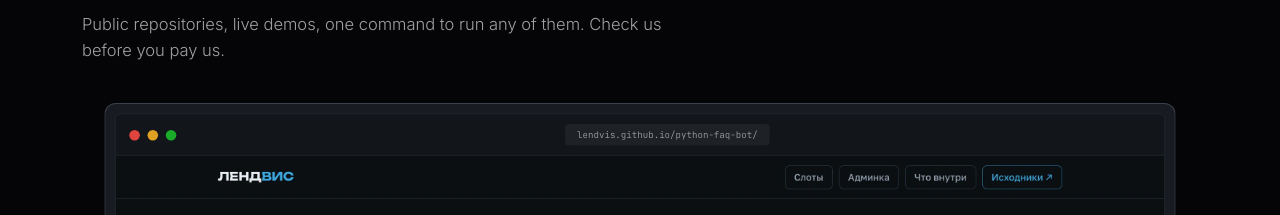
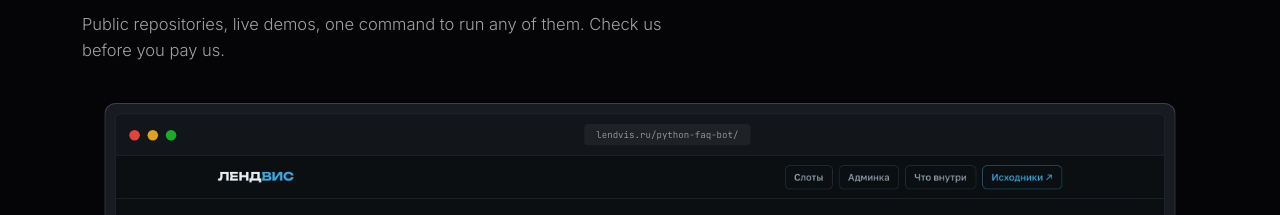
Before and after one commit to Olegg000/lendvis, a React (Vite) app: page / in a window 1280 px wide. Shown: the part 1420-1635 px from the top of the page. Built offline with nearby package versions, Linux system fonts and the light colour scheme; a web font is replaced by a local one.

Commit message:
Все демо на своём сервере: quiz, drawer, бот, умный дом, блокчейн, разбор багов под lendvis.ru; бренд «Лендвис» приведён к эталону на страницах бота и блокчейна

```diff
--- a/src/data.ts
+++ b/src/data.ts
@@ -44,7 +44,7 @@ export const projects: Project[] = [
       'A booking bot for service businesses that runs the schedule itself: the client picks a service and a free slot right in the chat, slots are computed from the service duration, and a partial unique index makes a double booking impossible even under a race. It reminds clients a day and two hours ahead, and the owner gets an admin panel with the schedule, 30-day revenue and conversion. 109 tests, none needing a network or a live token.',
     stack: ['Python', 'aiogram 3', 'SQLAlchemy 2', 'SQLite'],
     repo: 'https://github.com/lendvis/python-faq-bot',
-    demo: 'https://lendvis.github.io/python-faq-bot/',
+    demo: 'https://lendvis.ru/python-faq-bot/',
     shots: [`${base}shots/faq-bot-start.webp`, `${base}shots/faq-bot-booking.webp`, `${base}shots/faq-bot-admin.webp`],
   },
   {
@@ -134,7 +134,7 @@ export const projects: Project[] = [
       'A cloud smart-home backend that plugs into Yandex Alice: OAuth over Yandex’s protocol, a WebSocket down to the devices, telemetry and a web control panel. The same interface runs on demo data or a live server — switched with a token, with channel latency shown in the status bar. It shows we do more than draw screens: we hold persistent connections and integrate with a third-party ecosystem.',
     stack: ['Python', 'FastAPI', 'WebSocket', 'JWT'],
     repo: 'https://github.com/lendvis/alice-301-backend',
-    demo: 'https://lendvis.github.io/alice-301-backend/',
+    demo: 'https://lendvis.ru/alice/',
     shots: [`${base}shots/alice-panel.webp`, `${base}shots/alice-telemetry.webp`],
   },
   {
@@ -149,7 +149,7 @@ export const projects: Project[] = [
       'An overview of the studio’s blockchain work across four networks at once — TON, Ethereum, Waves Enterprise, Hyperledger Fabric: where a contract bug cannot be rolled back, so we write slowly and cover the logic with tests. Some work is under NDA, some is open with code and tests — a supply-chain chaincode for Fabric and a document registry on Waves Enterprise with SHA-256 integrity checks. A field most contractors will not even take on.',
     stack: ['TypeScript', 'Hyperledger Fabric', 'Waves Enterprise'],
     repo: 'https://github.com/lendvis/blockchain-practice',
-    demo: 'https://lendvis.github.io/blockchain-practice/',
+    demo: 'https://lendvis.ru/blockchain-practice/',
     shots: [`${base}shots/blockchain-desktop.webp`],
   },
   {
@@ -164,7 +164,7 @@ export const projects: Project[] = [
       'A live teardown of four classic React mistakes that trip up inherited code: state lost on rapid clicks, a mutated array, index as a key, a leaking timer. Each one shows the symptom, the cause and the fix side by side, “before” and “after” in one demo. It is a showcase of our support service: we enter an unfamiliar project, find the root cause instead of muting the symptom, and leave code that does not fall apart later.',
     stack: ['React', 'Vite'],
     repo: 'https://github.com/lendvis/react-bugfix-demo',
-    demo: 'https://lendvis.github.io/react-bugfix-demo/',
+    demo: 'https://lendvis.ru/react-bugfix/',
     shots: [`${base}shots/bugfix-fix.webp`],
   },
 ]
```
